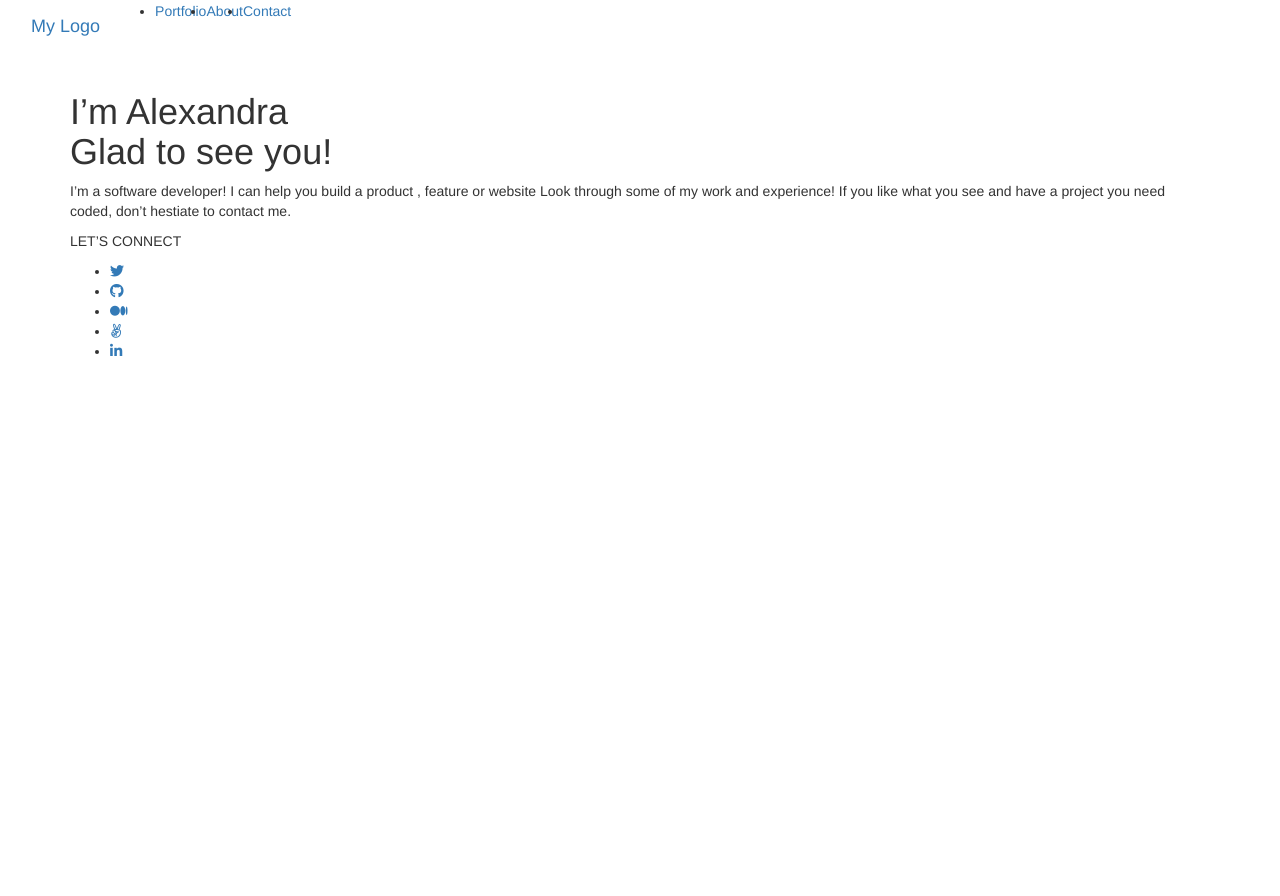
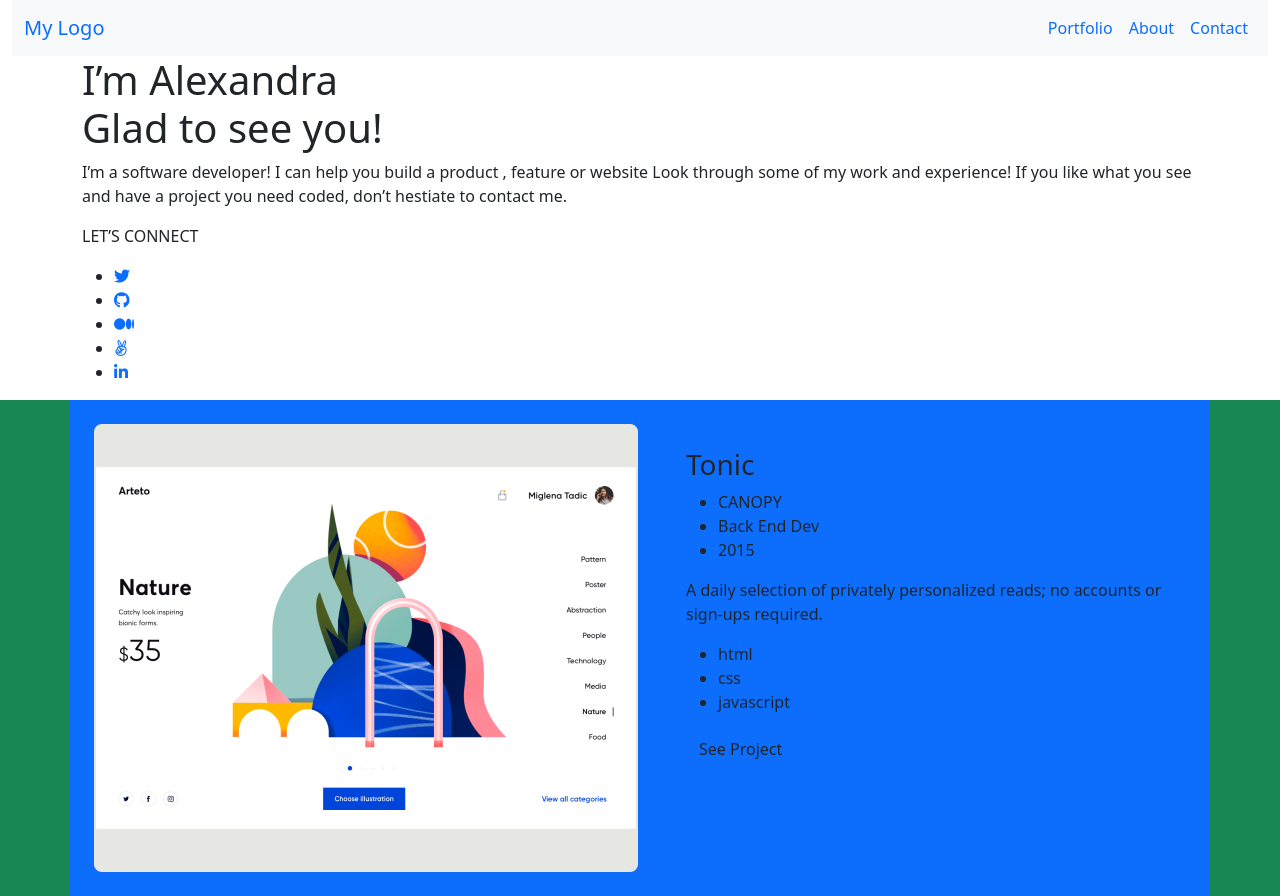
Before and after one commit to MosDevx/Ben-Wamae-Portfolio, a website: page index.html in a window 1280 px wide. Before the commit the page ends 800 px from the top, so only its background shows below. Drawn offline with nearby package versions, Linux system fonts and the light colour scheme.

Commit message:
Add project section

```diff
--- a/index.html
+++ b/index.html
@@ -11,16 +11,9 @@
 		<meta name="description" content="">
 		<meta name="viewport" content="width=device-width, initial-scale=1">
 		<link rel="stylesheet" href="">
-					<!-- Latest compiled and minified CSS -->
-		<link rel="stylesheet" href="https://cdn.jsdelivr.net/npm/bootstrap@3.4.1/dist/css/bootstrap.min.css" integrity="sha384-HSMxcRTRxnN+Bdg0JdbxYKrThecOKuH5zCYotlSAcp1+c8xmyTe9GYg1l9a69psu" crossorigin="anonymous">
+		<link href="https://cdn.jsdelivr.net/npm/bootstrap@5.0.2/dist/css/bootstrap.min.css" rel="stylesheet" integrity="sha384-EVSTQN3/azprG1Anm3QDgpJLIm9Nao0Yz1ztcQTwFspd3yD65VohhpuuCOmLASjC" crossorigin="anonymous">
 
-		<!-- Optional theme -->
-		<link rel="stylesheet" href="https://cdn.jsdelivr.net/npm/bootstrap@3.4.1/dist/css/bootstrap-theme.min.css" integrity="sha384-6pzBo3FDv/PJ8r2KRkGHifhEocL+1X2rVCTTkUfGk7/0pbek5mMa1upzvWbrUbOZ" crossorigin="anonymous">
 
-		<!-- Latest compiled and minified JavaScript -->
-		<script src="https://cdn.jsdelivr.net/npm/bootstrap@3.4.1/dist/js/bootstrap.min.js" integrity="sha384-aJ21OjlMXNL5UyIl/XNwTMqvzeRMZH2w8c5cRVpzpU8Y5bApTppSuUkhZXN0VxHd" crossorigin="anonymous"></script>
-
-		<script src="https://kit.fontawesome.com/dad56601c0.js" crossorigin="anonymous"></script>
 	</head>
 	<body>
 		<!--[if lt IE 7]>
@@ -91,10 +84,45 @@
 
 			</section>
 
-			<section class="container-fluid" id="projects">
+
+			<section class=" bg-success d-flex" id="projects">
+
+
+
+					<!-- one card element -->
+					<div class="container bg-primary d-flex p-4 gap-4 " >
+						<div>
+							<img src="Assets/Images/nature.png" alt=""/>
+						</div>
+
+						<div class="m-4">
+							<h3 class="h3">Tonic</h3>
+							<ul>
+								<li>CANOPY</li>
+								<li>Back End Dev</li>
+								<li> 2015</li>
+							</ul>
+							<p>A daily selection of privately personalized reads; no accounts or sign-ups required.</p>
+							<ul>
+								<li>html</li>
+								<li>css</li>
+								<li>javascript</li>
+							</ul>
+							<button class="btn">See Project</button>
+
+						</div>
+					</div>
+					<!-- end one card element -->
+
+
+
+
 
 			</section>
 
-		<script src="" async defer></script>
+		<script src="https://cdn.jsdelivr.net/npm/bootstrap@5.0.2/dist/js/bootstrap.bundle.min.js" integrity="sha384-MrcW6ZMFYlzcLA8Nl+NtUVF0sA7MsXsP1UyJoMp4YLEuNSfAP+JcXn/tWtIaxVXM" crossorigin="anonymous"></script>
+		<script src="https://kit.fontawesome.com/dad56601c0.js" crossorigin="anonymous"></script>
+
+
 	</body>
 </html>
```
Also changed, not shown: Assets/Images/art.png (added), Assets/Images/face.png (added), Assets/Images/nature.png (added), Assets/Images/organizer.png (added).
